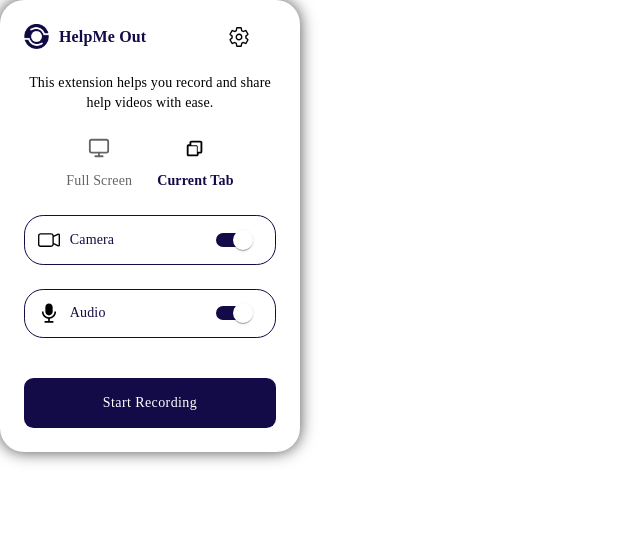
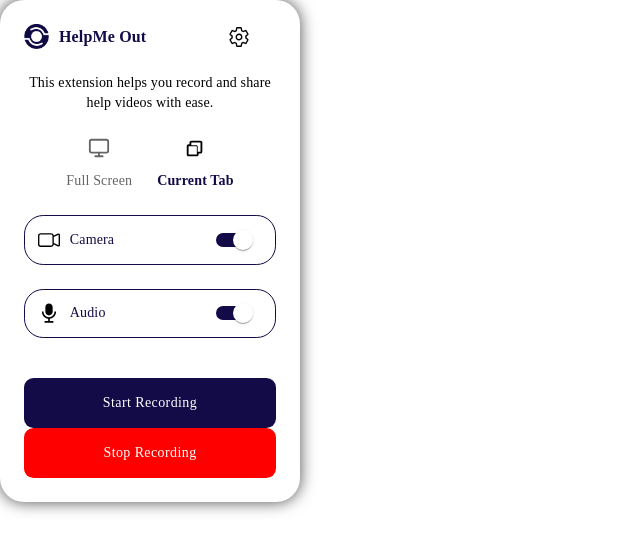
Before and after one commit to AdebayoIbrahim/hng-task-5, a React app: page / in a window 1280 px wide. Shown: the top 552 px of the page, without its empty margins (0-640 px from the left). Built offline with nearby package versions, Linux system fonts and the light colour scheme; some icons are missing.

Commit message:
actual recording..

```diff
--- a/src/App.jsx
+++ b/src/App.jsx
@@ -1,4 +1,4 @@
-import React from "react";
+import React, { useState } from "react";
 import { Box, Button, Stack, Switch, Typography, styled } from "@mui/material";
 import { LiaTimesCircle } from "react-icons/lia";
 import { IoSettingsOutline } from "react-icons/io5";
@@ -33,10 +33,42 @@
   cursor: "pointer",
 };
 function App() {
+  const [mediaRecorder, setMediaRecorder] = useState(null);
+  const [recordchunks, setChunks] = useState([]);
+
   const startRecord = () => {
-    chrome.runtime
-      .connect({ name: "popup" })
-      .postMessage({ action: "startRecording" });
+    console.log(mediaRecorder);
+    navigator.mediaDevices
+      .getUserMedia({ video: true, audio: true })
+      .then((stream) => {
+        const recorder = new MediaRecorder(stream);
+        setMediaRecorder(recorder);
+
+        recorder.ondataavailable = (event) => {
+          if (event.data.size > 0) {
+            setChunks((prevChunks) => [...prevChunks, event.data]);
+          }
+        };
+
+        recorder.onstop = () => {
+          const blob = new Blob(recordchunks, { type: "video/webm" });
+          const url = URL.createObjectURL(blob);
+          chrome.tabs.create({ url });
+          setChunks([]);
+        };
+
+        recorder.start();
+      })
+      .catch((error) => {
+        console.error("Error accessing media devices:", error);
+      });
+  };
+
+  //stop recording
+  const stopRecoring = () => {
+    if (mediaRecorder && mediaRecorder.state !== "inactive") {
+      mediaRecorder.stop();
+    }
   };
   return (
     <Box
@@ -129,6 +161,24 @@
         >
           Start Recording
         </Button>
+        <Button
+          onClick={stopRecoring}
+          sx={{
+            background: "red",
+            paddingBlock: ".8rem !important",
+            color: "white !important",
+            borderRadius: ".6rem",
+            textTransform: "capitalize",
+            fontWeight: "500",
+            "&:hover": {
+              color: "white",
+              background: "#120B44",
+            },
+          }}
+          fullWidth
+        >
+          Stop Recording
+        </Button>
       </Box>
     </Box>
   );
--- a/webpack.config.js
+++ b/webpack.config.js
@@ -4,7 +4,7 @@
 module.exports = {
   entry: {
     popup: "./src/popup.jsx",
-    background: "./src/components/background.js",
+    // background: "./src/components/background.js",
   },
   output: {
     path: path.resolve(__dirname, "dist"),
```
Also changed, not shown: public/manifest.json, 2 other files (tests, documents, lock files or other folders).
